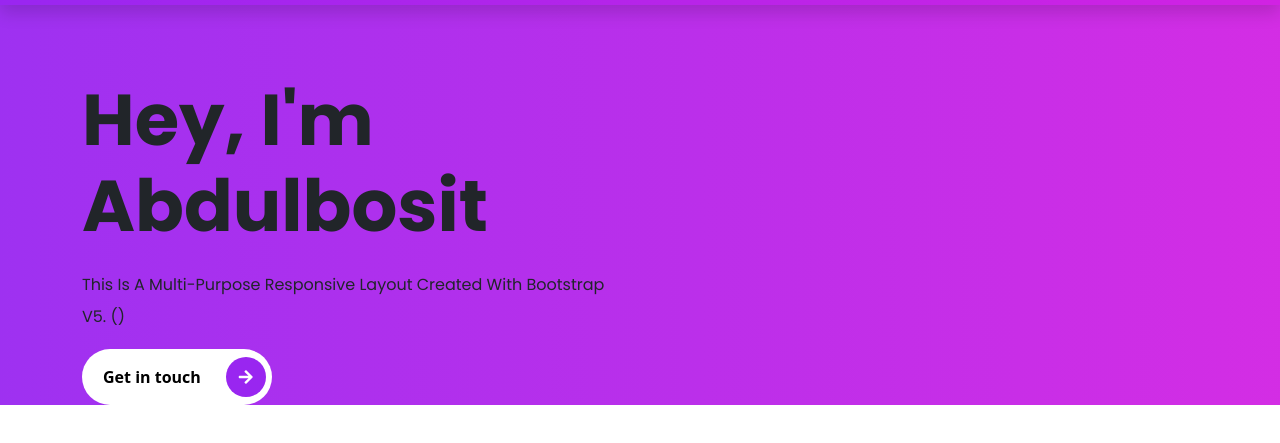
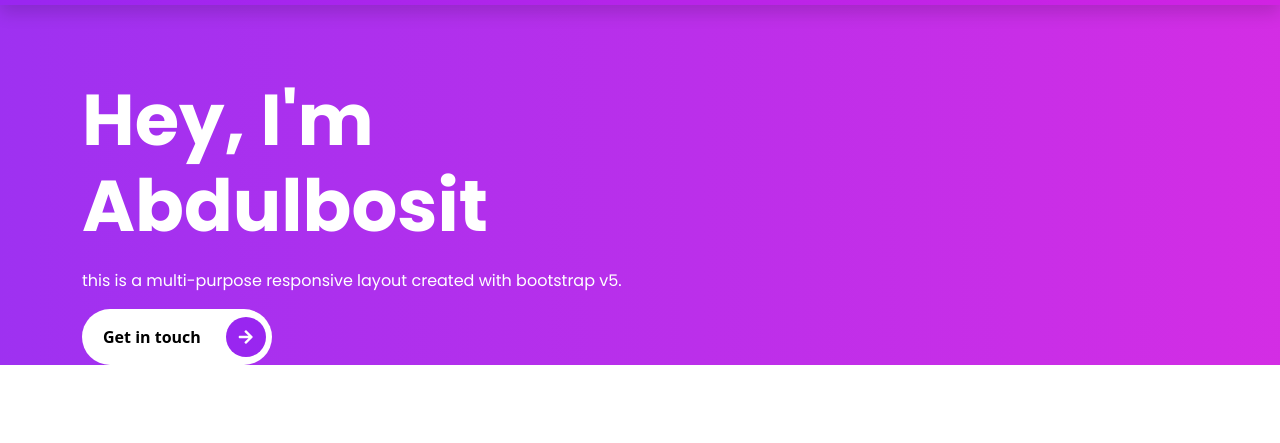
Before and after one commit to Abdulbosit-AiM/bootstrap5-sass, a website: page index.html in a window 1280 px wide. Shown: the part 83-526 px from the top of the page. Drawn offline with Linux system fonts and the light colour scheme.

Commit message:
correct typography

```diff
--- a/index.html
+++ b/index.html
@@ -48,10 +48,10 @@
           <div class="row align-items-center">
             <div class="col-md-6 intros">
               <h1 class="display-2">
-                <span class="display-2--intro">Hey, I'm Abdulbosit</span>
-                <span class="display-2--description lh-lg">
+                <span class="display-2--intro text-white">Hey, I'm Abdulbosit</span>
+                <span class="display-2--description lh-base text-white">
                   this is a multi-purpose responsive layout created
-                  with bootstrap v5. ()
+                  with bootstrap v5.
                 </span>
               </h1>
               <button type="button" class="rounded-pill btn-rounded"> Get in touch
--- a/scss/components/_typography.scss
+++ b/scss/components/_typography.scss
@@ -15,6 +15,7 @@
         font-size: 1rem;
         display: block;
         margin-top: 1.2rem;
+        text-transform: none;
     }
 
 }
```
Also changed, not shown: assets/css/style.css, 1 other file.
